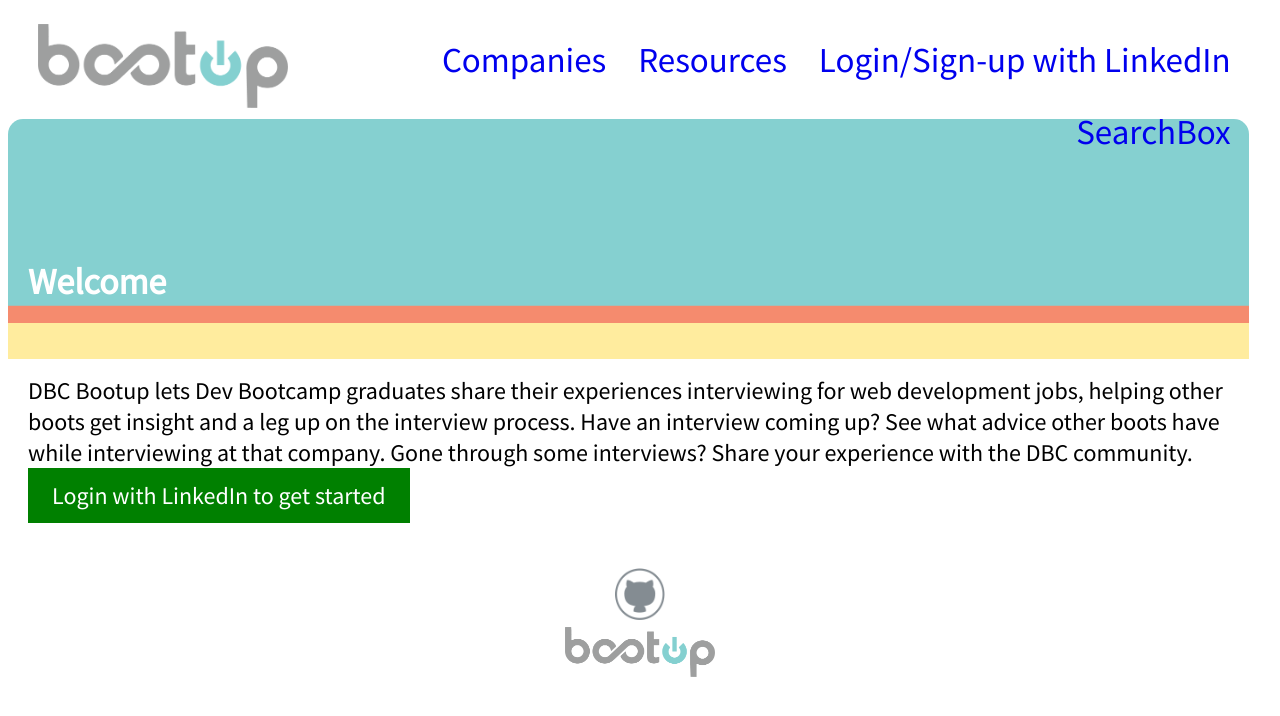
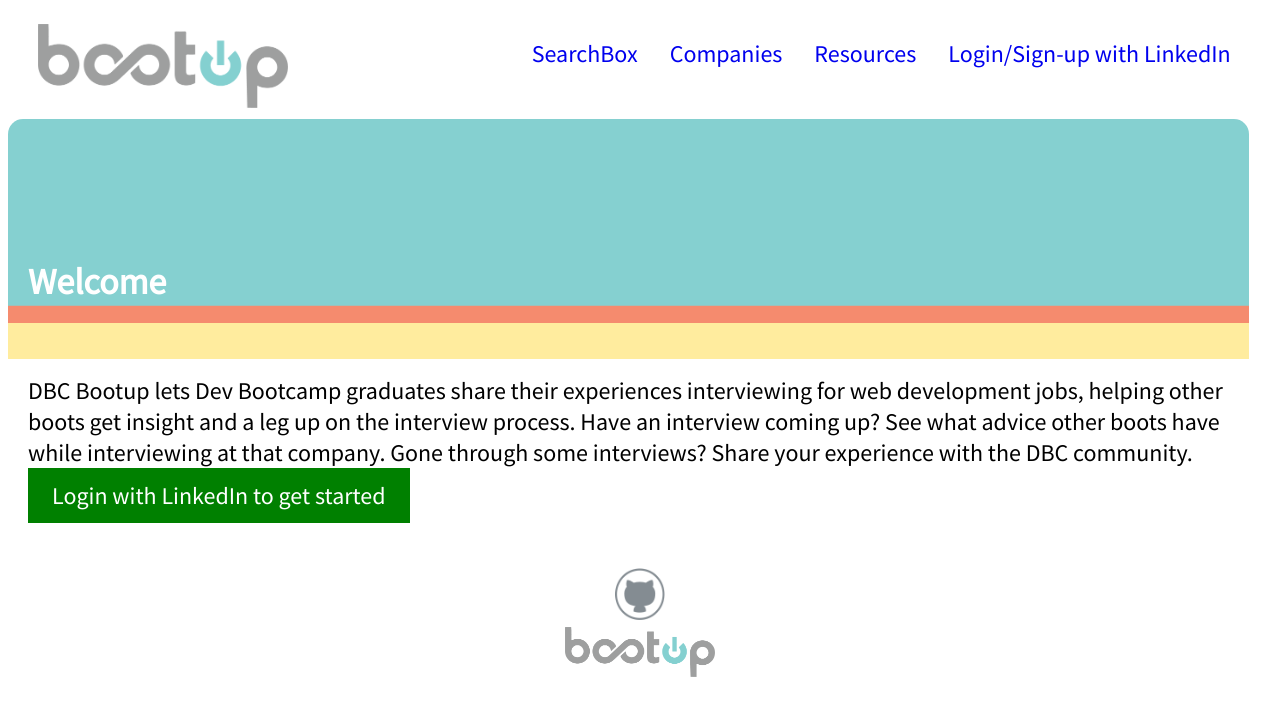
Before and after one commit to mayjawdat/BootUp-REACT-FrontEnd, a React (Create React App) app: page / in a window 1280 px wide. Shown: the top 716 px of the page. Built offline with nearby package versions, Linux system fonts and the light colour scheme; no server answers.

Commit message:
Make nav text smaller

```diff
--- a/src/css/index.css
+++ b/src/css/index.css
@@ -30,7 +30,7 @@
   float: right;
   display: block;
   text-align: center;
-  font-size: 35px;
+  font-size: 1em;
   padding: 14px 16px;
   text-decoration: none;
 }
```
